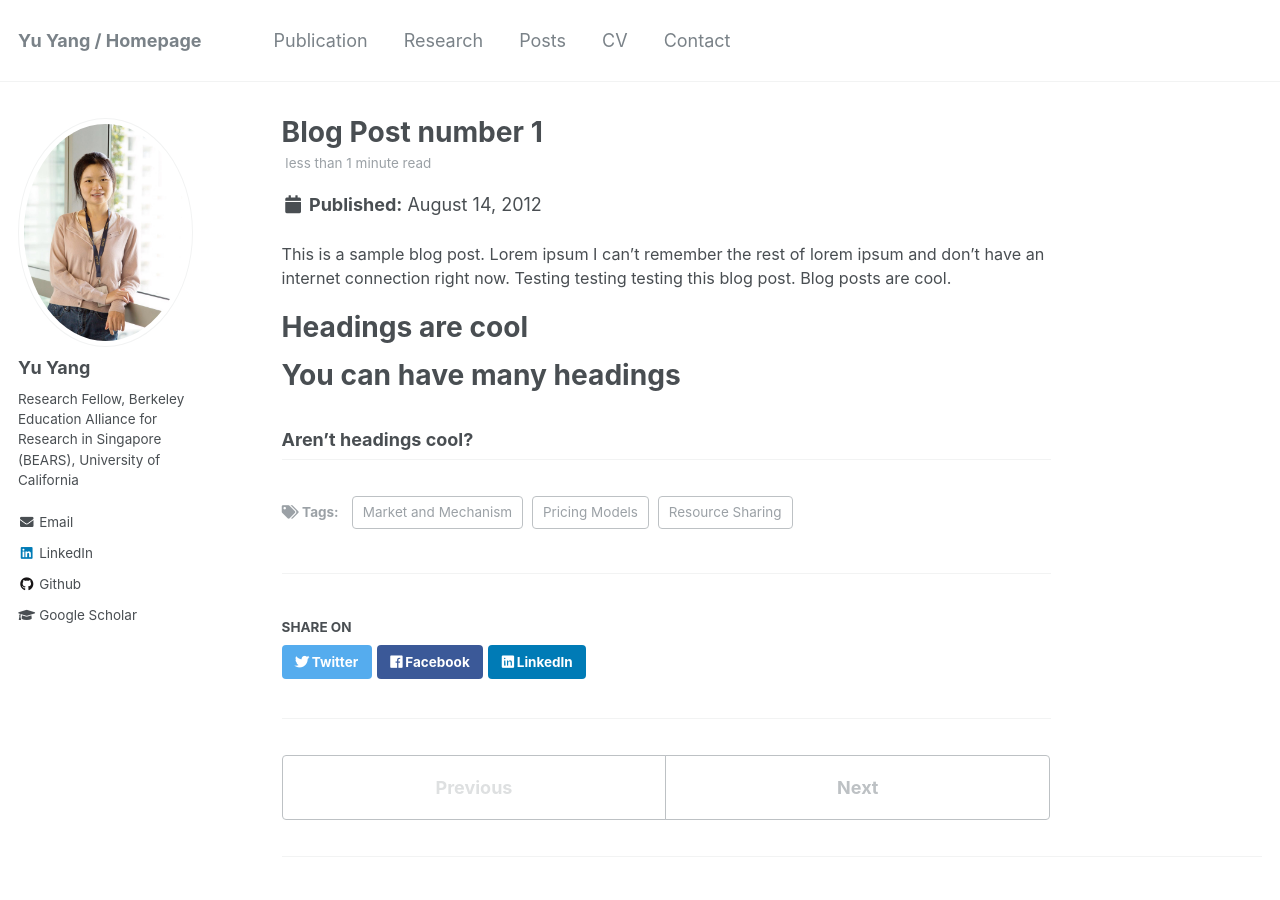
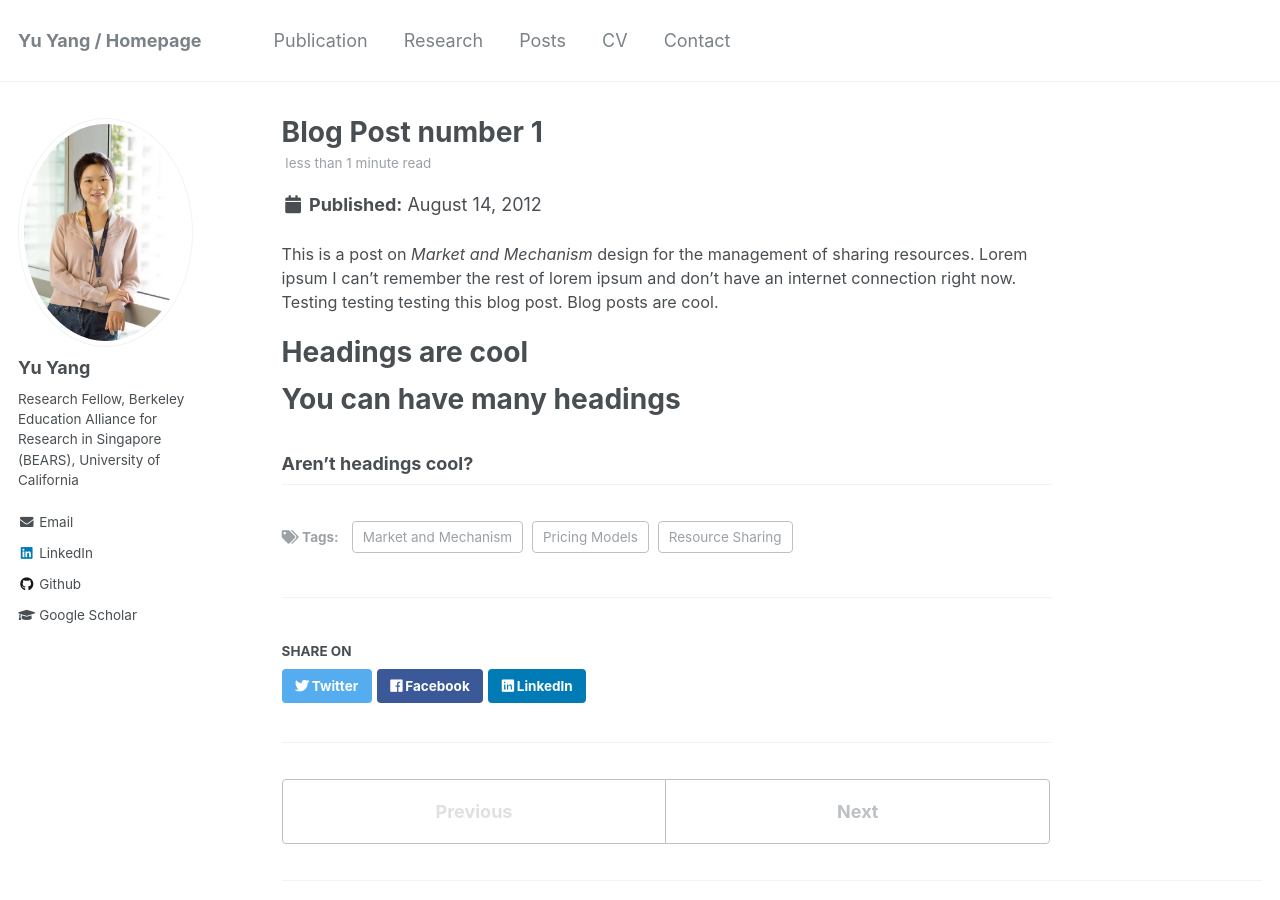
Before and after one commit to yangyu-berkeley/yangyu-berkeley.github.io, a Jekyll site: the page built from _posts/2012-08-14-blog-post-1.md, in a window 1280 px wide and 900 px high. Built offline with Jekyll 4.4.1, drawn with Linux system fonts in a browser that asks for light colours.

Commit message:
Update 2012-08-14-blog-post-1.md

```diff
--- a/_posts/2012-08-14-blog-post-1.md
+++ b/_posts/2012-08-14-blog-post-1.md
@@ -8,7 +8,7 @@ tags:
   - Market and Mechanism
 ---
 
-This is a sample blog post. Lorem ipsum I can't remember the rest of lorem ipsum and don't have an internet connection right now. Testing testing testing this blog post. Blog posts are cool.
+This is a post on *Market and Mechanism* design for the management of sharing resources. Lorem ipsum I can't remember the rest of lorem ipsum and don't have an internet connection right now. Testing testing testing this blog post. Blog posts are cool.
 
 Headings are cool
 ======
```
